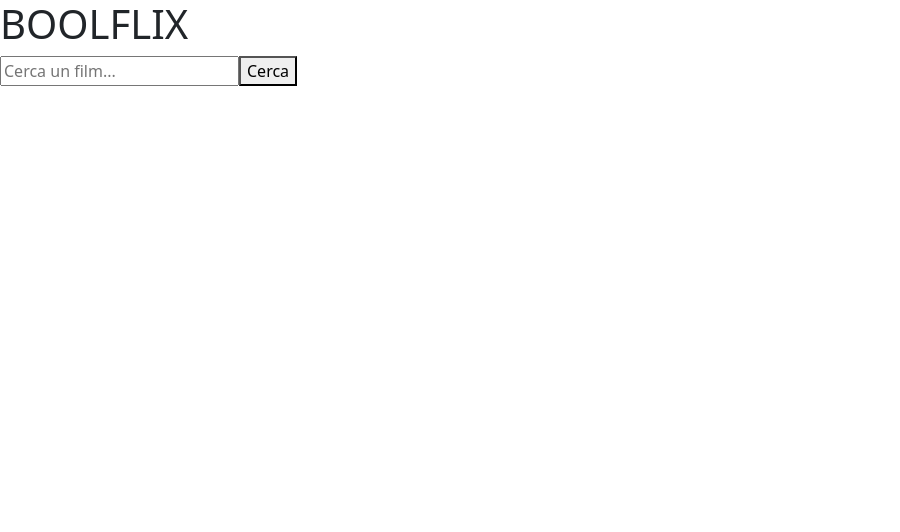
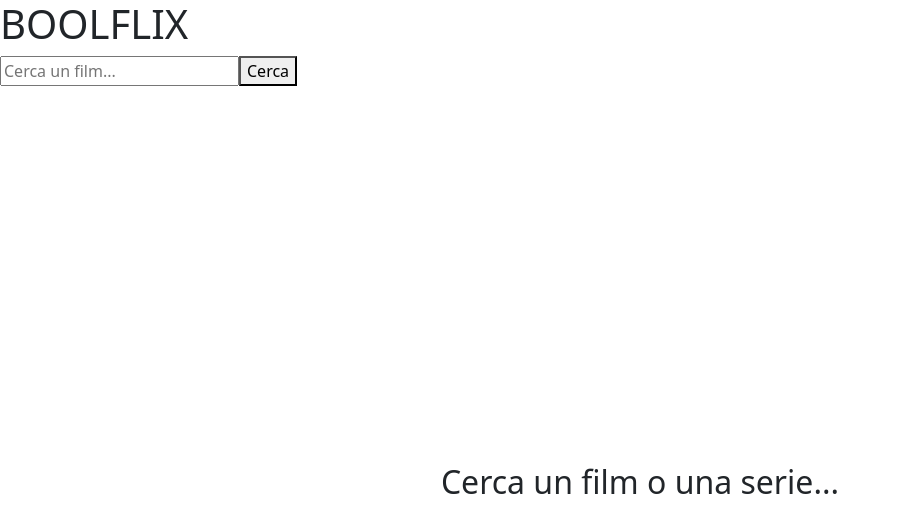
Before and after one commit to lindabettini/vue-boolflix, a Vue app: page / in a window 1280 px wide. Shown: the top 532 px of the page, without its empty margins (0-900 px from the left). Built offline with nearby package versions, Linux system fonts and the light colour scheme.

Commit message:
add if empty-sections

```diff
--- a/src/components/Main.vue
+++ b/src/components/Main.vue
@@ -1,5 +1,9 @@
 <template>
 	<main class="container">
+		<div id="empty-sections" v-if="!movies.lenght & !series.length">
+			<h2>Cerca un film o una serie...</h2>
+		</div>
+		<div v-else>
 			<section v-if="movies.length" id="movies-list">
 				<h2>Movies</h2>
 				<div class="row text-center">
@@ -22,6 +26,7 @@
 					</ul>
 				</div>
 			</section>
+		</div>
 	</main>
 </template>
 
@@ -40,4 +45,13 @@ ul {
 .card {
 	border: 2px solid black;
 }
+
+#empty-sections {
+	display: flex;
+	flex-direction: column;
+	justify-content: center;
+	align-content: center;
+	text-align: center;
+	height: 100vh;
+}
 </style>
```
Also changed, not shown: 7 other files (tests, documents, lock files or other folders). Lines whose indentation alone changed are shown as unchanged.
